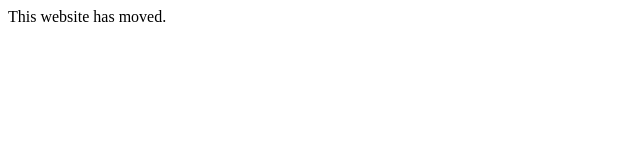
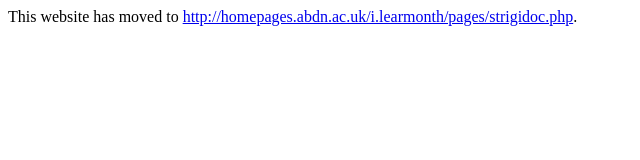
Before and after one commit to irl/strigidoc, a plain HTML site: page index.html in a window 1280 px wide. Shown: the whole page, without its empty margins (0-640 px from the left). Drawn offline with Linux system fonts and the light colour scheme.

Commit message:
Try again. Do it properly.

```diff
--- a/index.html
+++ b/index.html
@@ -2,10 +2,9 @@
 <html>
   <head>
     <meta charset='utf-8'>
-    <meta http-equiv="X-UA-Compatible" content="chrome=1">
-    <meta name="refresh" content="http://homepages.abdn.ac.uk/i.learmonth/pages/strigidoc.php;5">
+    <meta http-equiv="refresh" content="5; URL=http://homepages.abdn.ac.uk/i.learmonth/pages/strigidoc.php">
   </head>
   <body>
-    This website has moved.
+    This website has moved to <a href="http://homepages.abdn.ac.uk/i.learmonth/pages/strigidoc.php">http://homepages.abdn.ac.uk/i.learmonth/pages/strigidoc.php</a>.
   </body>
 </html>
```
